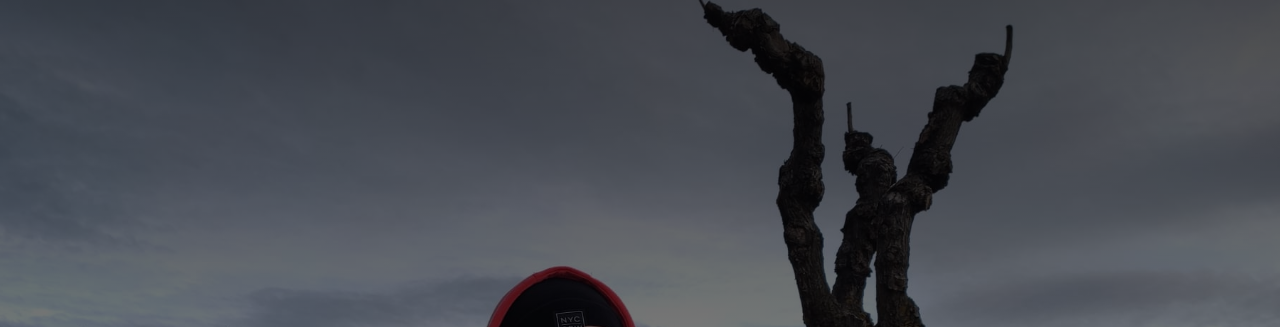
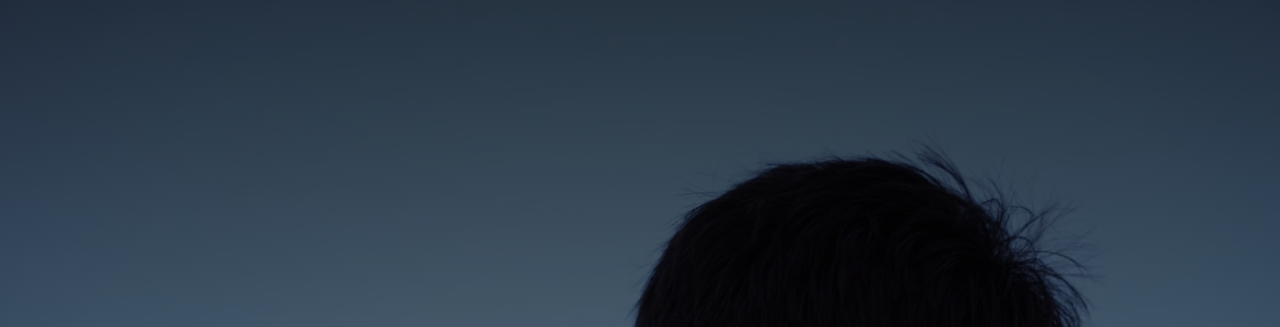
Before and after one commit to Ivanvila19/Ivanvila-portfolio, a plain HTML site: page index.html in a window 1280 px wide. Shown: the top 327 px of the page. Drawn offline with Linux system fonts and the light colour scheme.

Commit message:
Update index.html

```diff
--- a/index.html
+++ b/index.html
@@ -11,7 +11,7 @@
     html { scroll-behavior: smooth; }
     body { font-family: 'Roboto', sans-serif; background: #0d0d0d; color: #fff; line-height: 1.6; }
     header {
-     background: linear-gradient(rgba(0,0,0,0.7), rgba(0,0,0,0.3)), url(https://github.com/Ivanvila19/Ivanvila-portfolio/blob/main/IMG-20250103-WA0008.jpg?raw=true);
+     background: linear-gradient(rgba(0,0,0,0.7), rgba(0,0,0,0.3)), url(https://github.com/Ivanvila19/Ivanvila-portfolio/blob/main/IMG-20230717-WA0018.jpg?raw=true);
   background-size: cover; background-position: center;
   height: 100vh; display: flex; flex-direction: column; justify-content: center; align-items: center;
   text-align: center;
```
